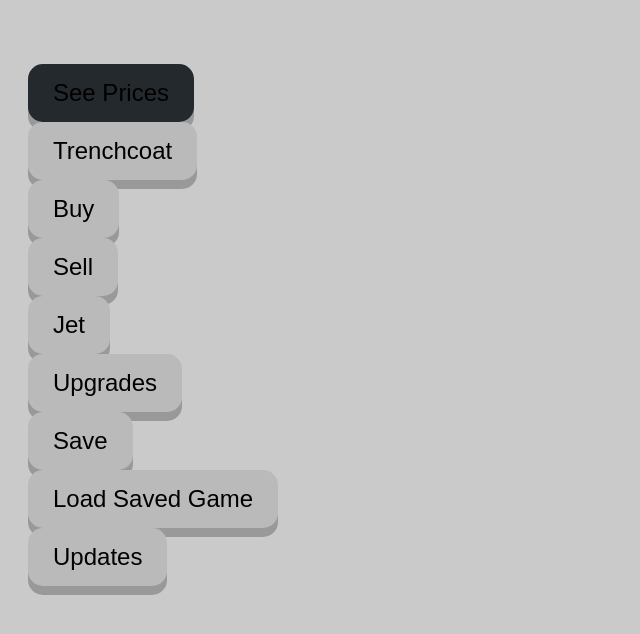
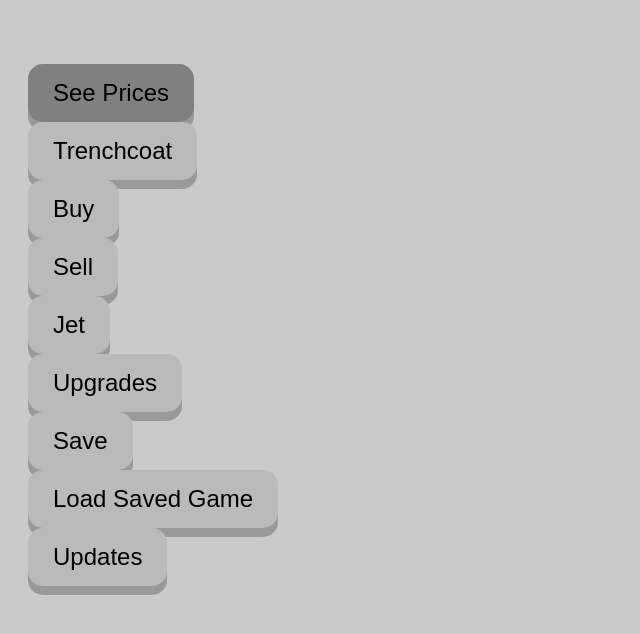
Before and after one commit to RyTonka/Hahaha, a plain HTML site: page index.html in a window 1280 px wide. In both pictures the pointer is over the button "See Prices". Shown: the part 128-762 px from the top of the page, without its empty margins (0-640 px from the left). Drawn offline with Linux system fonts and the light colour scheme.

Commit message:
Update index.css

```diff
--- a/index.css
+++ b/index.css
@@ -16,7 +16,7 @@
   margin-buttom: 10px;
 }
 
-.button:hover {background-color: #24292e}
+.button:hover {background-color: #808080}
 
 .button:active {
   background-color: #BCBCBC;
```
